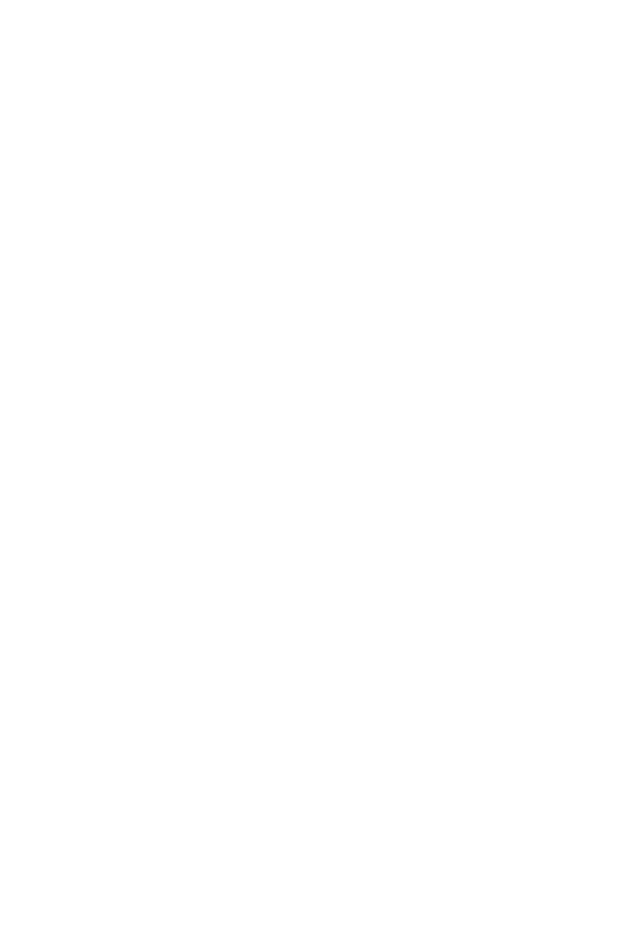
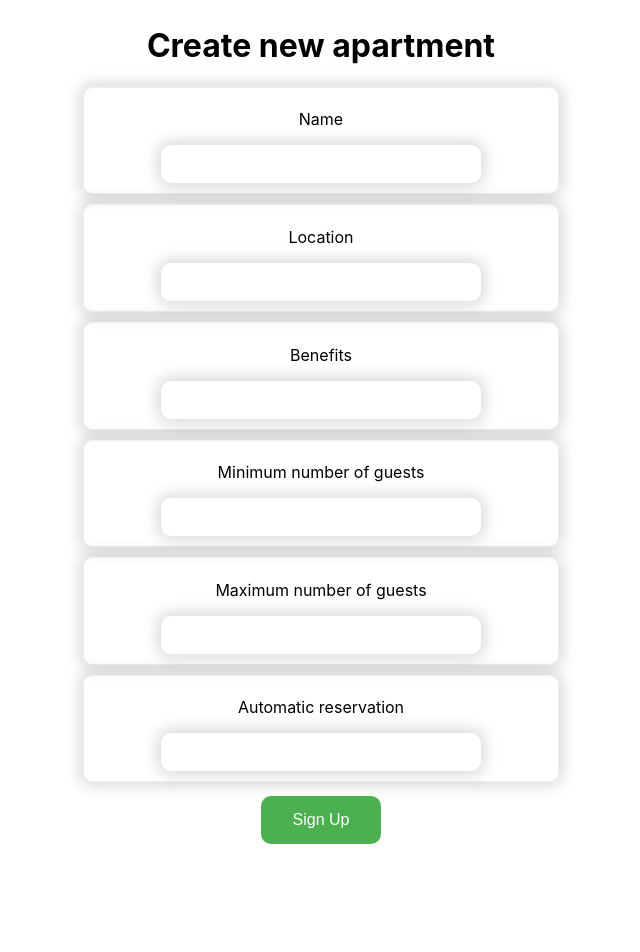
Before and after one commit to srdjantosic/BookingPlatform, a React (Create React App) app in the folder front-end/my-app/: page /CreateApartment in a window 1280 px wide. Before the commit this address had no page. Shown: the top 952 px of the page, without its empty margins (319-959 px from the left). Before the commit the page ends 800 px from the top, so only its background shows below. Built offline with nearby package versions, Linux system fonts and the light colour scheme.

Commit message:
novi front

```diff
--- /dev/null
+++ b/front-end/my-app/src/components/CreateApartment.js
@@ -0,0 +1,83 @@
+import {useState} from 'react';
+import './styles/Login.css';
+
+export default function CreateApartment() {
+
+
+    const[name, setName] = useState('')
+    const[location, setLocation] = useState('')
+    const[benefits, setBenefits] = useState('')
+    const[minGuestsNumber, setMinGuestsNumber] = useState('')
+    const[maxGuestsNumber, setMaxGuestsNumber] = useState('')
+    const[automaticReservation, setAutomaticReservation] = useState('')
+
+    const handleClick = (e) =>{
+        var userId=localStorage.getItem('userId');
+        var role= localStorage.getItem('role');
+        e.preventDefault()
+        const new_apartment = {name, location, benefits, minGuestsNumber, maxGuestsNumber,automaticReservation}
+
+        fetch("http://localhost:8080/api/apartment/insert/"+role+"/"+userId,{
+        method:"POST",
+       // headers:{},
+        body:JSON.stringify(new_apartment)
+      }).then(() =>{
+        alert("Successful created!")
+        //window.location.href = '/';
+        console.log(new_apartment)
+      }).catch((err) => {
+        console.log(err)
+      });
+      }
+
+
+    return(
+      <body>
+        <div className="wrapper">
+        <form >
+          <h1>Create new apartment</h1>
+          <fieldset>
+                <label>
+                    <p> Name</p>
+                    <input id="name" name="name" onChange={(e)=>setName(e.target.value)}/>
+                </label>
+            </fieldset>
+            <fieldset>
+                <label>
+                    <p>Location</p>
+                    <input id="location" name="location" onChange={(e)=>setLocation(e.target.value)}/>
+                </label>
+            </fieldset>
+            <fieldset>
+                <label>
+                    <p>Benefits</p>
+                    <input id="benefits" name="benefits" onChange={(e)=>setBenefits(e.target.value)}/>
+                </label>
+            </fieldset>
+            <fieldset>
+                <label>
+                    <p>Minimum number of guests</p>
+                    <input id="minGuestsNumber" name="minGuestsNumber" onChange={(e)=>setMinGuestsNumber(e.target.value)}/>
+                </label>
+            </fieldset>
+            <fieldset>
+                <label>
+                    <p>Maximum number of guests</p>
+                    <input type='maxGuestsNumber' id="maxGuestsNumber" name="maxGuestsNumber" onChange={(e)=>setMaxGuestsNumber(e.target.value)}/>
+                </label>
+            </fieldset>
+            <fieldset>
+                <label>
+                    <p>Automatic reservation</p>
+                    <input type='automaticReservation' id="automaticReservation" name="automaticReservation" onChange={(e)=>setAutomaticReservation(e.target.value)}/>
+                </label>
+            </fieldset>
+
+            <button type="submit" onClick={handleClick}>Sign Up</button>
+        </form>
+      </div>
+      <div className="bodyImg"></div>
+      <div className="wrapper">@Chocolate Factory Novi Sad since 2000</div>
+      </body>
+    )
+}
--- /dev/null
+++ b/front-end/my-app/src/components/Homepage.js
@@ -0,0 +1,31 @@
+import {useState} from 'react';
+import './styles/Login.css';
+import { useNavigate } from 'react-router-dom'
+export default function Homepage() {
+
+
+
+    const navigate = useNavigate();
+
+    const handleClick = (e) =>{
+        navigate(`/UserUpdate/`+localStorage.getItem('userId'));
+      }
+
+
+
+    return(
+      <body>
+        <div className="wrapper">
+        <form >
+          <h1>User update</h1>
+
+
+
+            <button type="submit" onClick={handleClick}>Update</button>
+        </form>
+      </div>
+      <div className="bodyImg"></div>
+
+      </body>
+    )
+}
--- a/front-end/my-app/src/components/UserLogin.js
+++ b/front-end/my-app/src/components/UserLogin.js
@@ -5,48 +5,37 @@ export default function UserLogin(){
     const[username, setUserName] = useState('');
     const[password, setPassword] = useState('');
     const[token, setToken] = useState([])
-    const handleSubmit = (e) =>{
-        e.preventDefault()
-        let user = {username, password}
-        console.log(user)
-        fetch("http://localhost:8081/auth/login", {
-          headers : {
-            'Content-Type': 'application/json',
-            'Accept': 'application/json',
-          },
-          method:"POST",
-          body:JSON.stringify(user),
-        }).then(res => res.json()).then((result)=>
-        {
-          setToken(result);
-
-          let testToken = {accessToken : "", expiresIn : 0}
-
-          testToken.accessToken = result.accessToken;
-          testToken.expiresIn = result.expiresIn;
-
-          localStorage.setItem('testToken', JSON.stringify(testToken));
-          localStorage.setItem('user_userName', username);
-
-          console.log(JSON.parse(localStorage.getItem('testToken')));
 
 
 
-          if (username == "ivana1234") {
-            window.location.href='/UserUpdate';
+    const handleSubmit = (e) =>{
+      e.preventDefault()
+
+      fetch("http://localhost:8080/api/user/" + username+"/"+password,{
+        headers : {
+
+          'Accept': 'application/json'
+
+         },
+      })
+      .then(res =>res.json())
+      .then((result)=>
+      {
+        localStorage.setItem('user_userName', username);
+        localStorage.setItem('userId',result.data.id)
+        localStorage.setItem('role',result.data.role)
+        console.log(localStorage.getItem('role'))
+
+        console.log(localStorage.getItem('user_userName'));
+          if(localStorage.getItem('role')=="HOST"){
+            window.location.href='/CreateApartment';
+          } else{
+        console.log(localStorage.getItem('userId'));
+window.location.href='/Homepage';
           }
-          else if(username == "cone123"){
-              window.location.href='/UserUpdate';
-
-          }
-          else if(username == "marko123") {
-              window.location.href='/UserUpdate';
-          }
-          window.location.href='/UserUpdate';
-
-        }
-        )
-      };
+      }
+      )
+    };
 
  return(
 
--- a/front-end/my-app/src/components/UserUpdate.js
+++ b/front-end/my-app/src/components/UserUpdate.js
@@ -0,0 +1,83 @@
+import {useState} from 'react';
+import './styles/Login.css';
+import { useNavigate } from 'react-router-dom'
+export default function UserUpdate() {
+
+    const[password, setPassword] = useState('')
+    const[firstName, setFirstName] = useState('')
+    const[lastName, setLastName] = useState('')
+    const[email, setEmail] = useState('')
+    const[username, setUsername] = useState('')
+    const[address, setAddress] = useState('')
+
+    const navigate = useNavigate();
+
+
+    const handleClick = (e) =>{
+        e.preventDefault()
+        const new_user = {password, firstName, lastName, email, username,address}
+
+        fetch("http://localhost:8080/api/user/update/"+ localStorage.getItem('userId'),{
+        method:"PATCH",
+        //headers:{  'Content-Type': 'application/json'},
+        body:JSON.stringify(new_user)
+      }).then(() =>{
+        alert("Successful registration!")
+        //window.location.href = '/';
+      }).catch((err) => {
+        console.log(err)
+      });
+      }
+
+
+
+    return(
+      <body>
+        <div className="wrapper">
+        <form >
+          <h1>User update</h1>
+          <fieldset>
+                <label>
+                    <p>First Name</p>
+                    <input id="firstName" name="firstName" onChange={(e)=>setFirstName(e.target.value)}/>
+                </label>
+            </fieldset>
+            <fieldset>
+                <label>
+                    <p>Last Name</p>
+                    <input id="lastName" name="lastName" onChange={(e)=>setLastName(e.target.value)}/>
+                </label>
+            </fieldset>
+            <fieldset>
+                <label>
+                    <p>UserName</p>
+                    <input id="userName" name="userName" onChange={(e)=>setUsername(e.target.value)}/>
+                </label>
+            </fieldset>
+            <fieldset>
+                <label>
+                    <p>Email</p>
+                    <input id="email" name="email" onChange={(e)=>setEmail(e.target.value)}/>
+                </label>
+            </fieldset>
+            <fieldset>
+                <label>
+                    <p>Password</p>
+                    <input type='password' id="password" name="password" onChange={(e)=>setPassword(e.target.value)}/>
+                </label>
+            </fieldset>
+            <fieldset>
+                <label>
+                    <p>Address</p>
+                    <input type='address' id="address" name="address" onChange={(e)=>setAddress(e.target.value)}/>
+                </label>
+            </fieldset>
+
+            <button type="submit" onClick={handleClick}>Update</button>
+        </form>
+      </div>
+      <div className="bodyImg"></div>
+
+      </body>
+    )
+}
--- a/front-end/my-app/src/index.js
+++ b/front-end/my-app/src/index.js
@@ -6,6 +6,9 @@ import App from './App';
 import reportWebVitals from './reportWebVitals';
 import UserLogin from './components/UserLogin';
 import UserRegistration from './components/UserRegistration';
+import UserUpdate from './components/UserUpdate';
+import Homepage from './components/Homepage';
+import CreateApartment from './components/CreateApartment';
 
 // const root = ReactDOM.createRoot(document.getElementById('root'));
 // root.render(
@@ -23,6 +26,9 @@ ReactDOM.render(
     <Routes>
         <Route path='/' element={<UserLogin/>}/>
         <Route path='/UserRegistration' element = {<UserRegistration/>}/>
+        <Route path='/UserUpdate/:id' element = {<UserUpdate/>}/>
+        <Route path='/Homepage' element = {<Homepage/>}/>
+        <Route path='/CreateApartment' element = {<CreateApartment/>}/>
 
     </Routes>
   </Router>,
```
Also changed, not shown: 2 other files (tests, documents, lock files or other folders).
